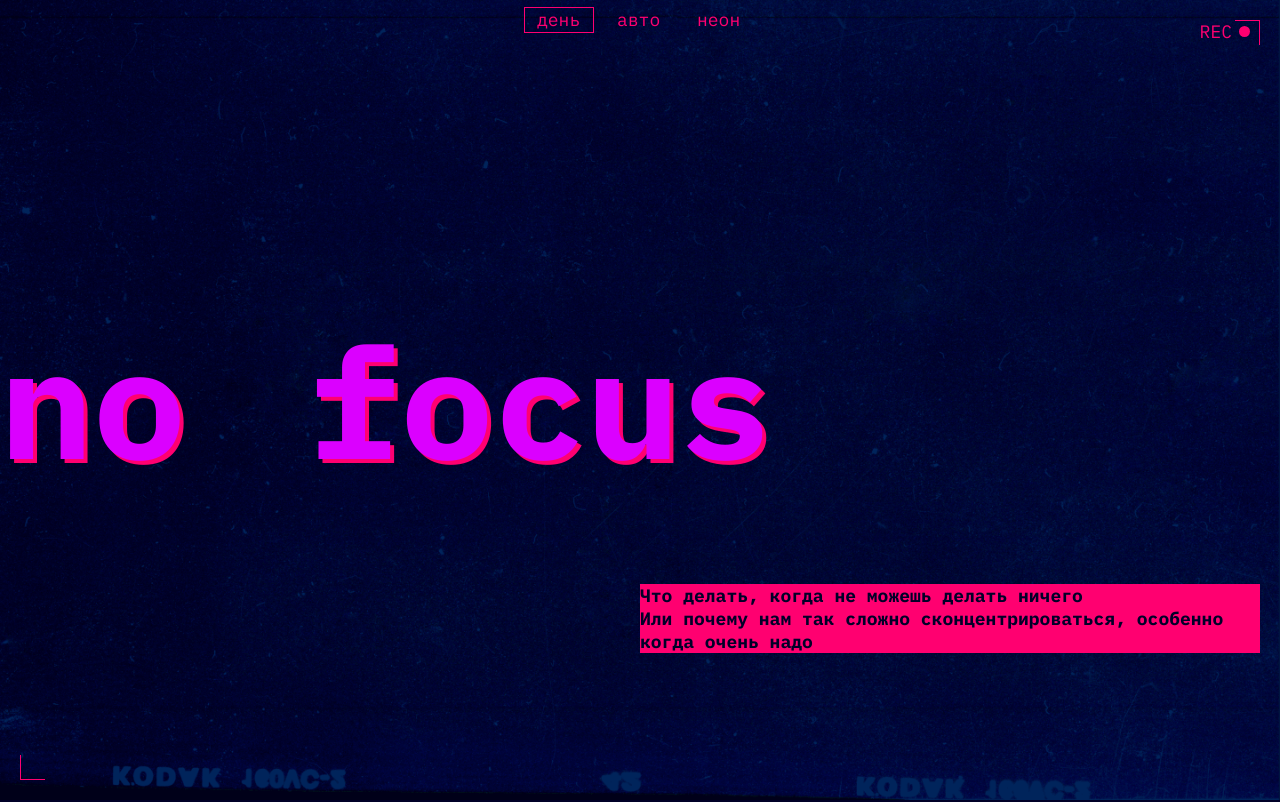
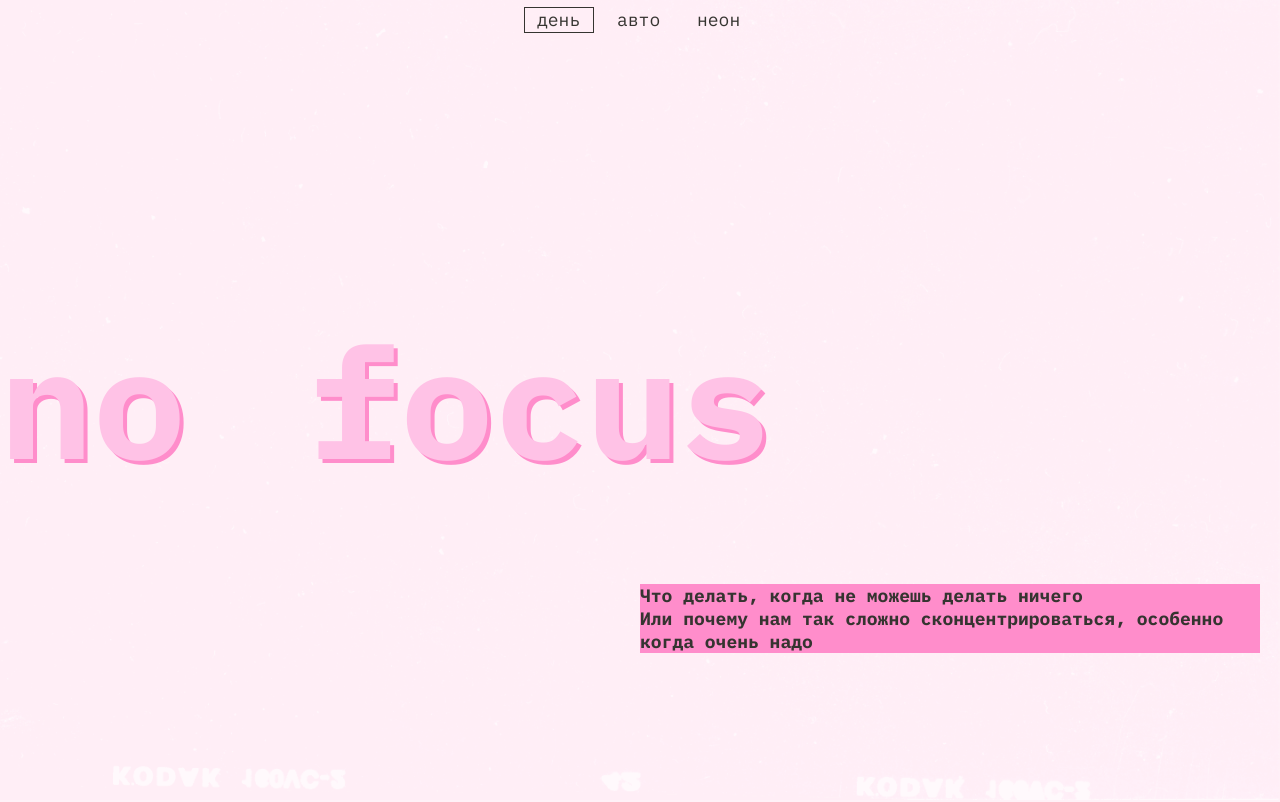
Before and after one commit to ArtyomZatsepilin/slozhno-sosredotochitsya-ad, a plain HTML site: page index.html in a window 1280 px wide. Shown: the top 802 px of the page. Drawn offline with Linux system fonts and the light colour scheme; a script that the page names is missing.

Commit message:
demo auto

```diff
--- a/index.html
+++ b/index.html
@@ -1,5 +1,5 @@
 <!doctype html>
-<html lang="ru">
+<html lang="ru" class="theme-light">
   <head>
     <meta charset="UTF-8" />
     <meta http-equiv="X-UA-Compatible" content="IE=edge" />
--- a/styles/dark.css
+++ b/styles/dark.css
@@ -11,6 +11,25 @@
   */
 }
 
-.theme-dark .page {
-  /* Вам также нужно будет написать ряд подобных селекторов */
+
+:root.theme-dark {
+  --back-fon: #000028;
+  --main-text: #db00ff;
+  --accent: #ff0070;
+  --accent-color: #ff0070;
+  --text: #f1b2ce;
+  --REC: #ff0070; --accent-color: #ff0070;
+  --accent-color-buttons: #ff0070;
+  --hover-day: #660045;
+  --black-text: #000028;
+  --text: #f1b2ce;
+  --REC: #ff0070;
 }
+
+.theme-dark .main__section-title {
+  color: var(--accent);
+}
+
+.theme-dark .title-accent {
+  color: var(--back-fon);
+}
--- a/styles/light.css
+++ b/styles/light.css
@@ -1,13 +1,9 @@
-/* :root {
 
-}  */
+:root.theme-light {
+  --background: #fff1f7;
+  --header: #ffc2e6;
 
-:root.theme-light, .theme-light .page {
-  /* сохраните этот селектор в приведённом виде.
-    Так стили написанные ниже будут иметь больший вес,
-    чем стили в медиазапросе предпочтений пользователя
-  */
-  --black-text: #353430;
+   --black-text: #353430;
   --accent-color: #ff8dcb;
   --accent-color-buttons: #353430;
   --main-text: #ffc2e6;
@@ -18,6 +14,43 @@
   --background-header: url(../images/cover-image-light.png);
 }
 
-.theme-light .page {
-  /* Вам также нужно будет написать ряд подобных селекторов */
+.theme-light .header__record-decoration {
+  display: none;
 }
+
+.theme-light .header::before,
+.theme-light .footer::before,
+.theme-light .header::after,
+.theme-light .footer::after,
+.theme-light .header__theme-menu-button {
+  --accent: var(--text);
+}
+
+@media (prefers-color-scheme: light) {
+  :root.theme-auto {
+     --background: #fff1f7;
+  --header: #ffc2e6;
+
+   --black-text: #353430;
+  --accent-color: #ff8dcb;
+  --accent-color-buttons: #353430;
+  --main-text: #ffc2e6;
+  --text: #353430;
+  --REC: #ffeef6;
+  --back-fon: #fff1f7;
+  --hover-day: #ada4a6;
+  --background-header: url(../images/cover-image-light.png);
+  }
+
+  .theme-auto .header__record-decoration {
+    visibility: hidden;
+  }
+
+  .theme-auto .header::before,
+  .theme-auto .footer::before,
+  .theme-auto .header::after,
+  .theme-auto .footer::after,
+  .theme-auto .header__theme-menu-button {
+    --accent-color: var(--text);
+  }
+}
--- a/styles/variables.css
+++ b/styles/variables.css
@@ -13,3 +13,21 @@
   --background-header: url(../images/cover-image-dark.png);
   --padding-end: 10px;
 }
+
+:root.theme-auto {
+  --back-fon: #000028;
+  --main-text: #db00ff;
+  --accent: #ff0070;
+  --REC: #ff0070;
+  --accent-color: #ff0070;
+  --accent-color-buttons: #ff0070;
+  --text: #f1b2ce;
+}
+
+.theme-auto .main__section-title {
+  color: var(--accent);
+}
+
+.theme-auto .title-accent {
+  color: var(--back-fon);
+}
```
